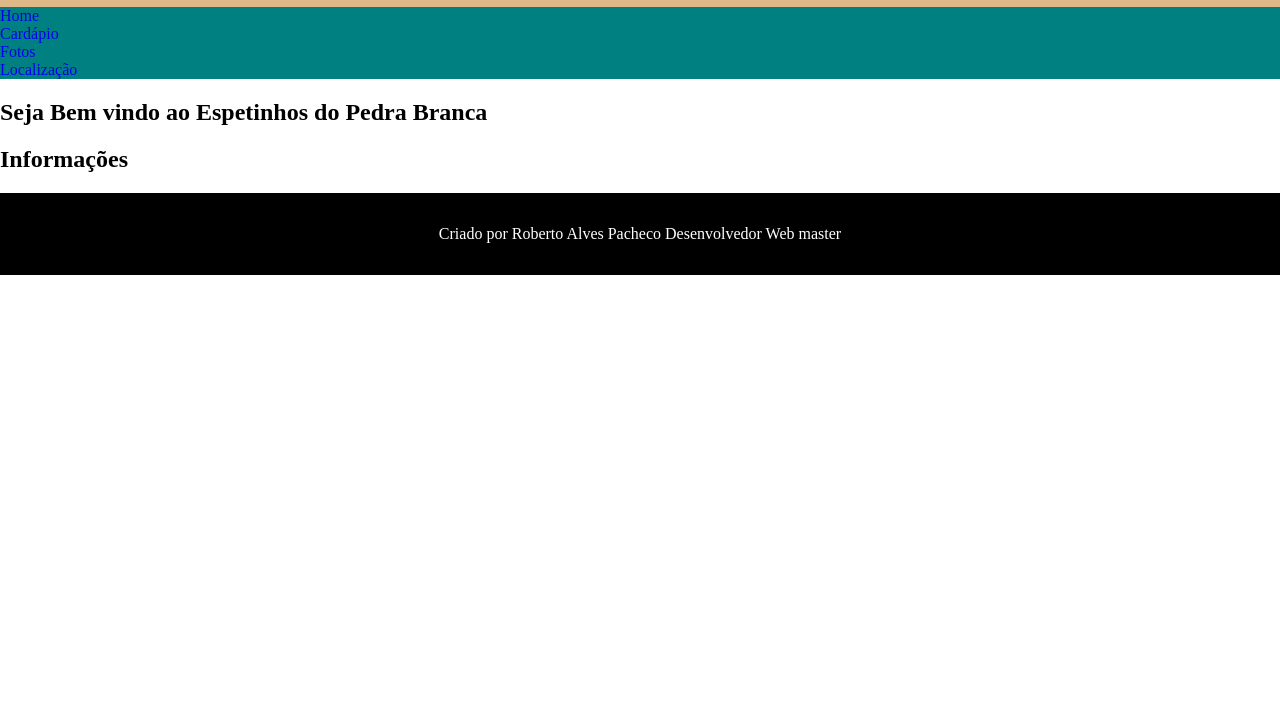
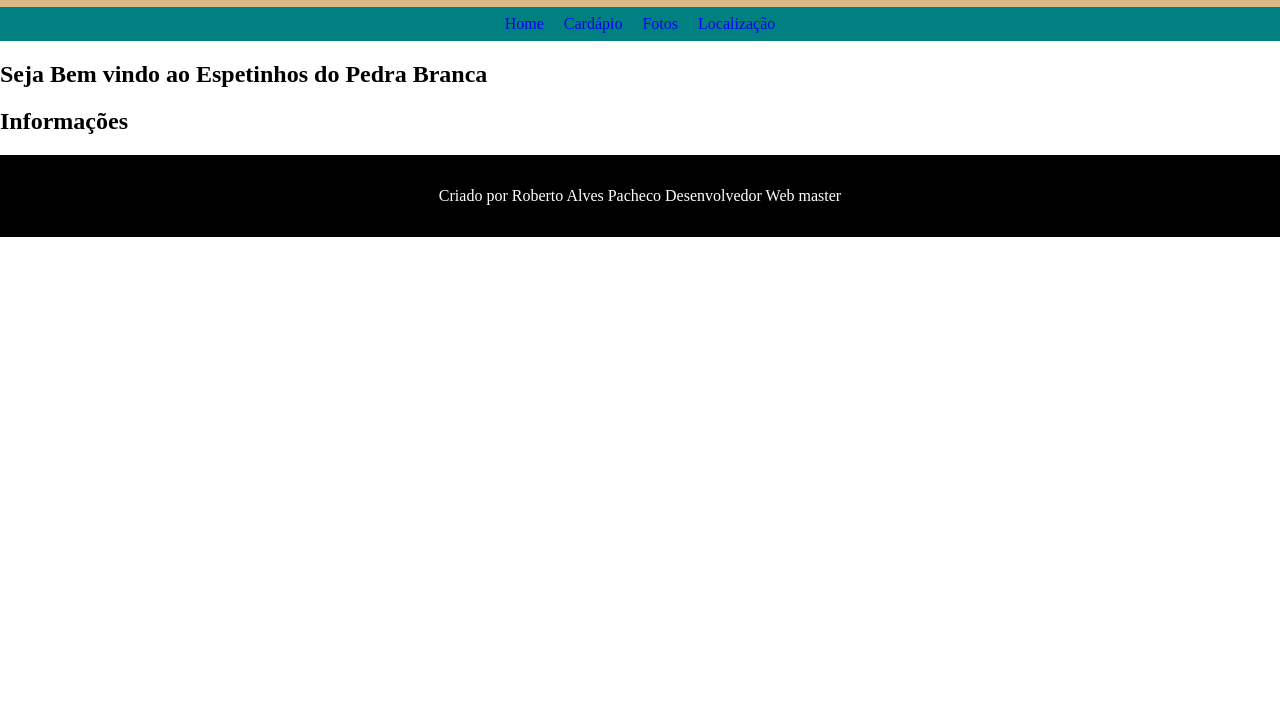
Before and after one commit to pachecora/espetinhos, a plain HTML site: page index.html in a window 1280 px wide. Shown: the part 73-800 px from the top of the page. Drawn offline with Linux system fonts and the light colour scheme.

Commit message:
Menu com os elementos li (links) centralizados. 50% pronto

```diff
--- a/css/style.css
+++ b/css/style.css
@@ -19,15 +19,21 @@ nav{
 }
 
 nav > ul{
-    padding: 0;
+    padding: 0.5em;
+    text-align: center;
+
 }
 
 nav > ul > li{
     list-style: none;
+    display: inline-block;
+    text-align: center;
+
 }
 
 nav > ul > li > a{
     text-decoration: none;
+    padding: 0.5em;
 }
 
 
```
